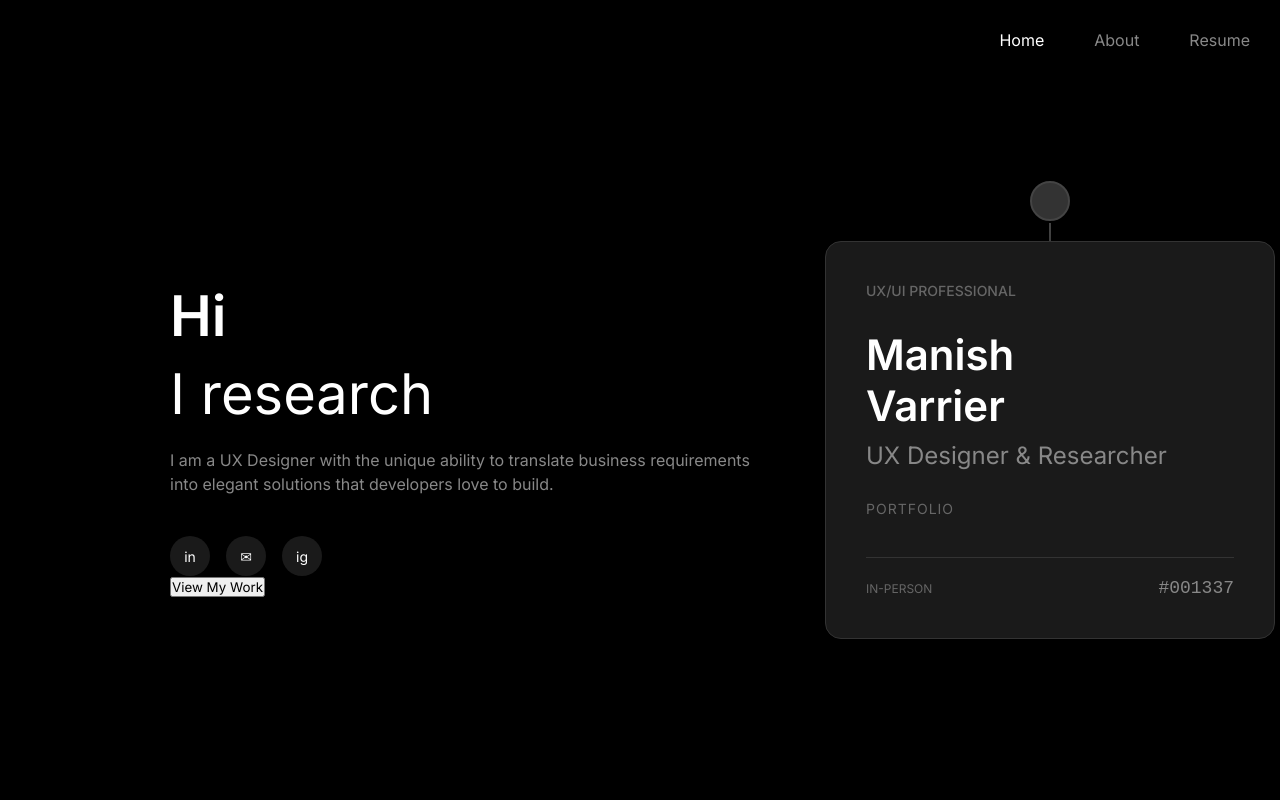
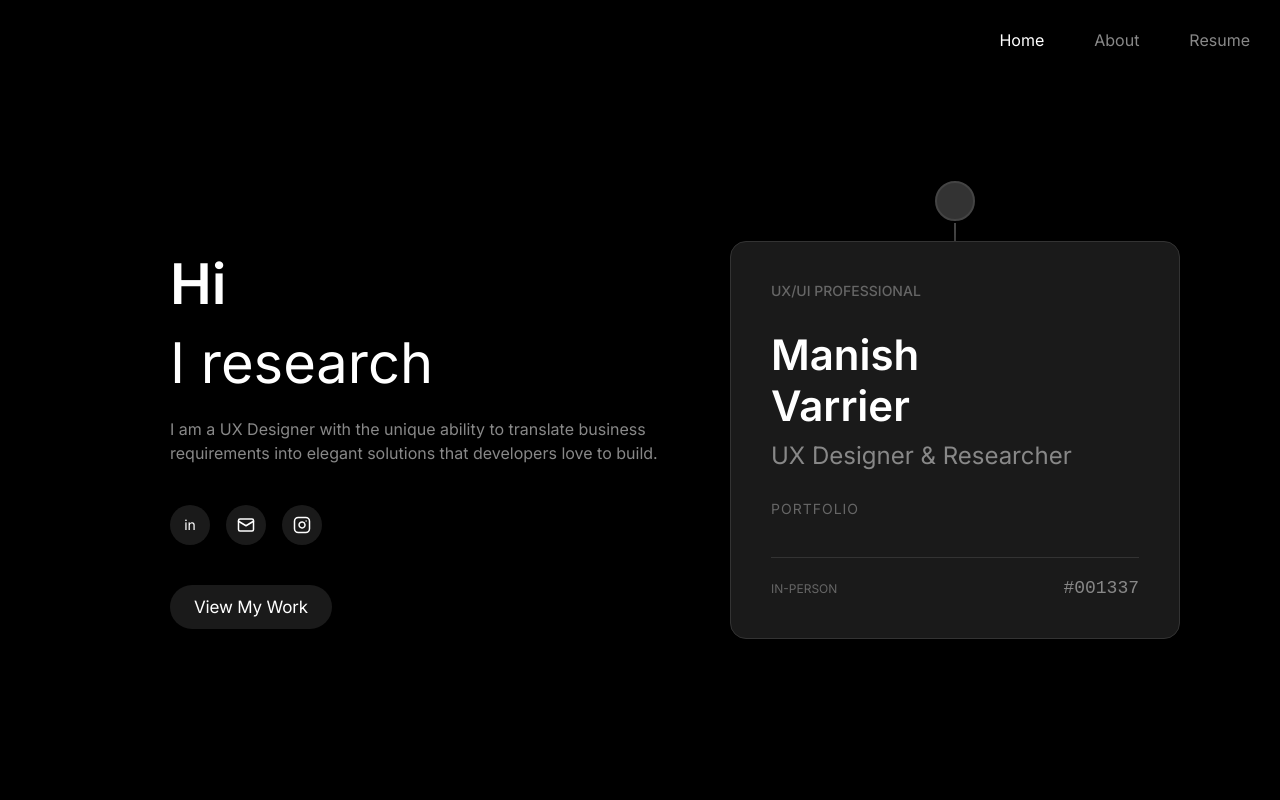
Before and after one commit to mrvarrier/mrv-portfolio, a plain HTML site: page index.html in a window 1280 px wide. Shown: the top 800 px of the page. Drawn offline with Linux system fonts and the light colour scheme; a web font is replaced by a local one.

Commit message:
made changes

```diff
--- a/index.html
+++ b/index.html
@@ -63,9 +63,12 @@
             top: 0;
             left: 0;
             right: 0;
+            width: 100%;
+            max-width: 1280px;
+            margin: 0 auto;
             display: flex;
             justify-content: flex-end;
-            padding: 30px 30px 10px 0;
+            padding: 30px 30px 10px 30px;
             background-color: transparent;
             transition: opacity 0.3s ease;
             z-index: 1000;
@@ -112,7 +115,7 @@
 
         /* Content wrapper */
         .content-wrapper {
-            padding: 0 5px 0 100px;
+            padding: 0 100px;
             position: relative;
         }
 
@@ -212,6 +215,46 @@
         .social-links a:hover {
             background-color: rgba(255, 255, 255, 0.2);
             transform: translateY(-2px);
+        }
+
+        .social-links a svg {
+            width: 18px;
+            height: 18px;
+        }
+
+        /* CTA Button - Apple Style Guidelines */
+        .cta-button {
+            display: inline-block;
+            margin-top: 40px;
+            padding: 12px 24px;
+            background: rgba(255, 255, 255, 0.1);
+            color: #fff;
+            border: none;
+            border-radius: 980px;
+            text-decoration: none;
+            font-size: 17px;
+            font-weight: 400;
+            cursor: pointer;
+            transition: all 0.25s ease;
+            backdrop-filter: blur(20px);
+            -webkit-backdrop-filter: blur(20px);
+            letter-spacing: -0.01em;
+            min-width: 150px;
+            text-align: center;
+        }
+
+        .cta-button:hover {
+            background: rgba(255, 255, 255, 0.2);
+            transform: scale(1.02);
+        }
+
+        .cta-button:active {
+            transform: scale(0.98);
+        }
+
+        .cta-button:focus {
+            outline: none;
+            box-shadow: 0 0 0 4px rgba(255, 255, 255, 0.3);
         }
 
         /* Card styles */
@@ -470,7 +513,7 @@
             }
 
             .content-wrapper {
-                padding: 0 20px 0 40px;
+                padding: 0 40px;
             }
         }
 
@@ -584,8 +627,19 @@
                 <!-- Social links -->
                 <div class="social-links" role="list" aria-label="Social media links">
                     <a href="https://linkedin.com/in/manish-varrier" target="_blank" rel="noopener" title="LinkedIn" aria-label="LinkedIn">in</a>
-                    <a href="mailto:manishvarrier@gmail.com" title="Email" aria-label="Email">✉</a>
-                    <a href="https://instagram.com/_manishr_" target="_blank" rel="noopener" title="Instagram" aria-label="Instagram">ig</a>
+                    <a href="mailto:manishvarrier@gmail.com" title="Email" aria-label="Email">
+                        <svg width="16" height="16" viewBox="0 0 24 24" fill="none" stroke="currentColor" stroke-width="2" stroke-linecap="round" stroke-linejoin="round">
+                            <rect x="2" y="4" width="20" height="16" rx="2"/>
+                            <path d="M22 7l-10 6L2 7"/>
+                        </svg>
+                    </a>
+                    <a href="https://instagram.com/_manishr_" target="_blank" rel="noopener" title="Instagram" aria-label="Instagram">
+                        <svg width="16" height="16" viewBox="0 0 24 24" fill="none" stroke="currentColor" stroke-width="2" stroke-linecap="round" stroke-linejoin="round">
+                            <rect x="2" y="2" width="20" height="20" rx="5" ry="5"/>
+                            <path d="M16 11.37A4 4 0 1 1 12.63 8 4 4 0 0 1 16 11.37z"/>
+                            <line x1="17.5" y1="6.5" x2="17.51" y2="6.5"/>
+                        </svg>
+                    </a>
                 </div>
 
                 <!-- CTA Button -->
```
